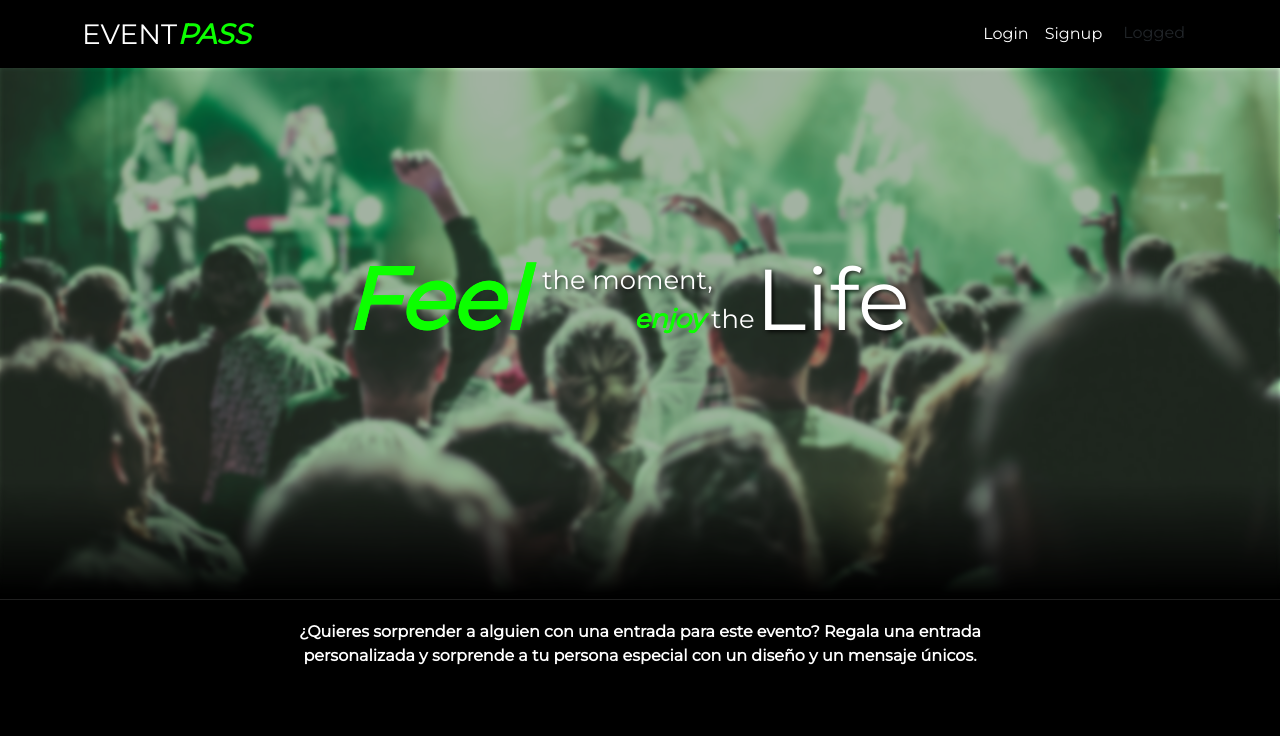
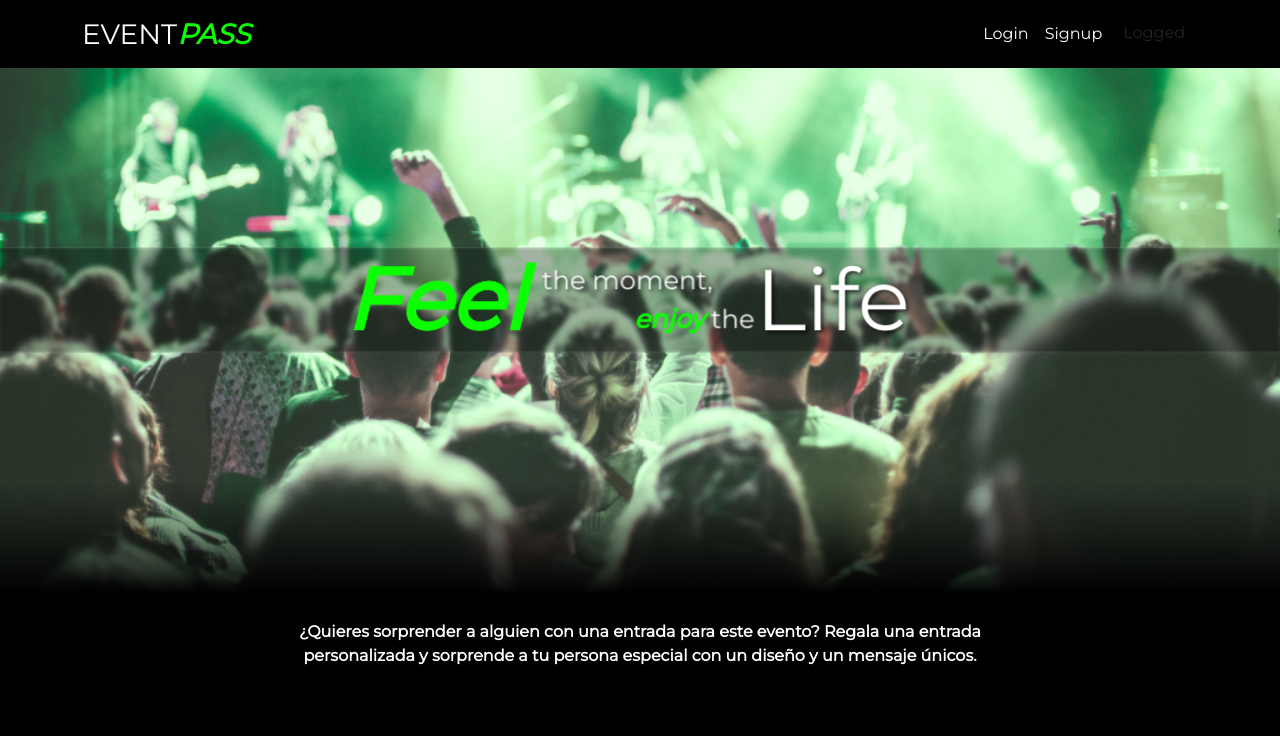
Before and after one commit to emmadamico/23644-grupo2-eventpass, a React (Create React App) app: page /customticket in a window 1280 px wide. Shown: the top 736 px of the page. Built offline with nearby package versions, Linux system fonts and the light colour scheme.

Commit message:
cambio glass-bg

```diff
--- a/src/components/HeroText.jsx
+++ b/src/components/HeroText.jsx
@@ -2,8 +2,8 @@ import "../styles/HeroText.css";
 export function HeroText() {
   return (
     <>
-      <section className="p-0 m-0 hero__text-wrapper d-flex align-items-center glass-bg">
-        <article className="row m-0 p-0 w-100  hero__text-hover text-bigger">
+      <section className="p-0 m-0 hero__text-wrapper d-flex align-items-center">
+        <article className="row m-0 p-0 w-100  hero__text-hover text-bigger glass-bg">
           <div className="col-12 col-lg-5 p-0 m-0 ">
             <h2 className="p-0 m-0 display-1 fw-bold text-center text-lg-end hero__text-green fst-italic textShadow animate__animated animate__bounce animate__slower">
               <span>Feel</span>
```
